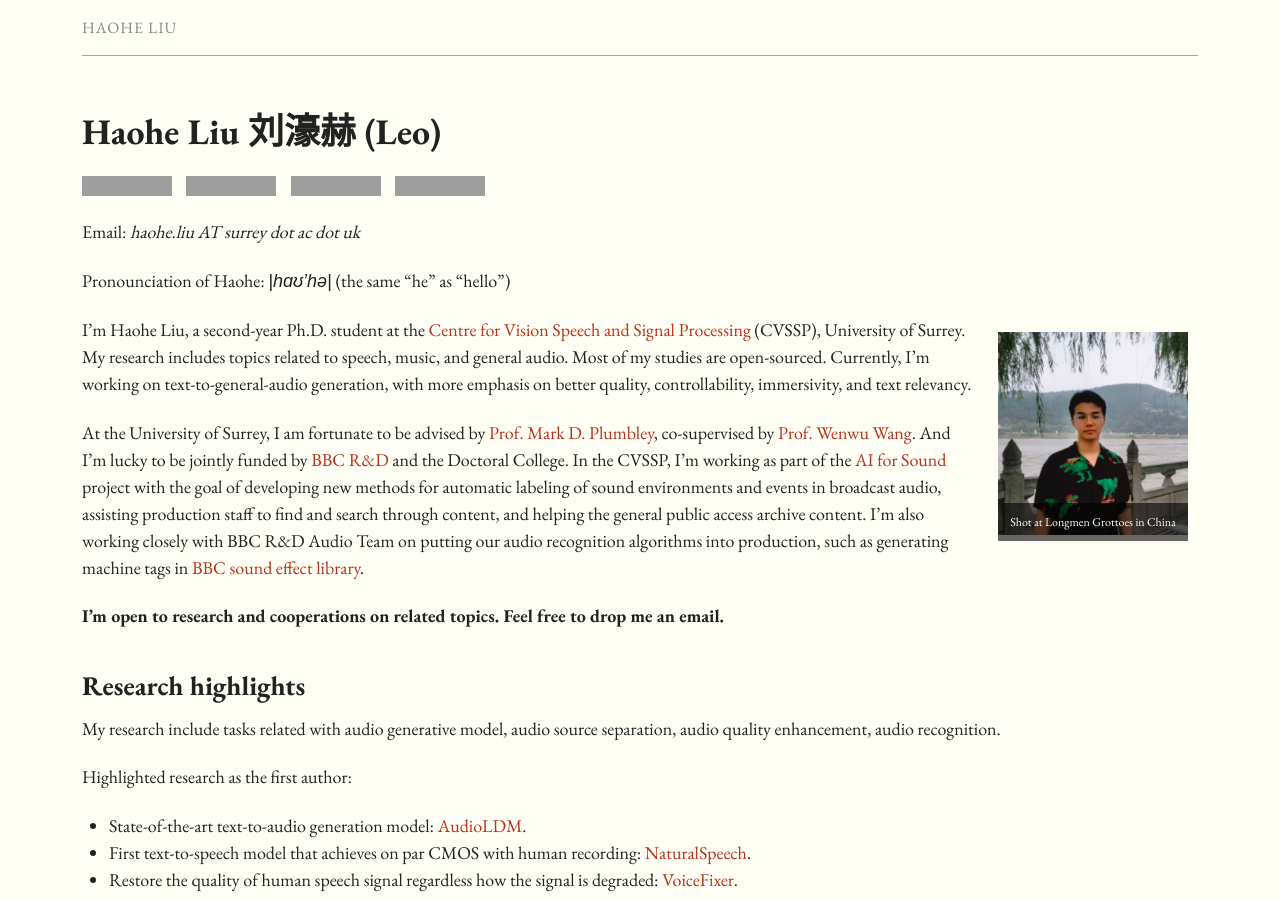
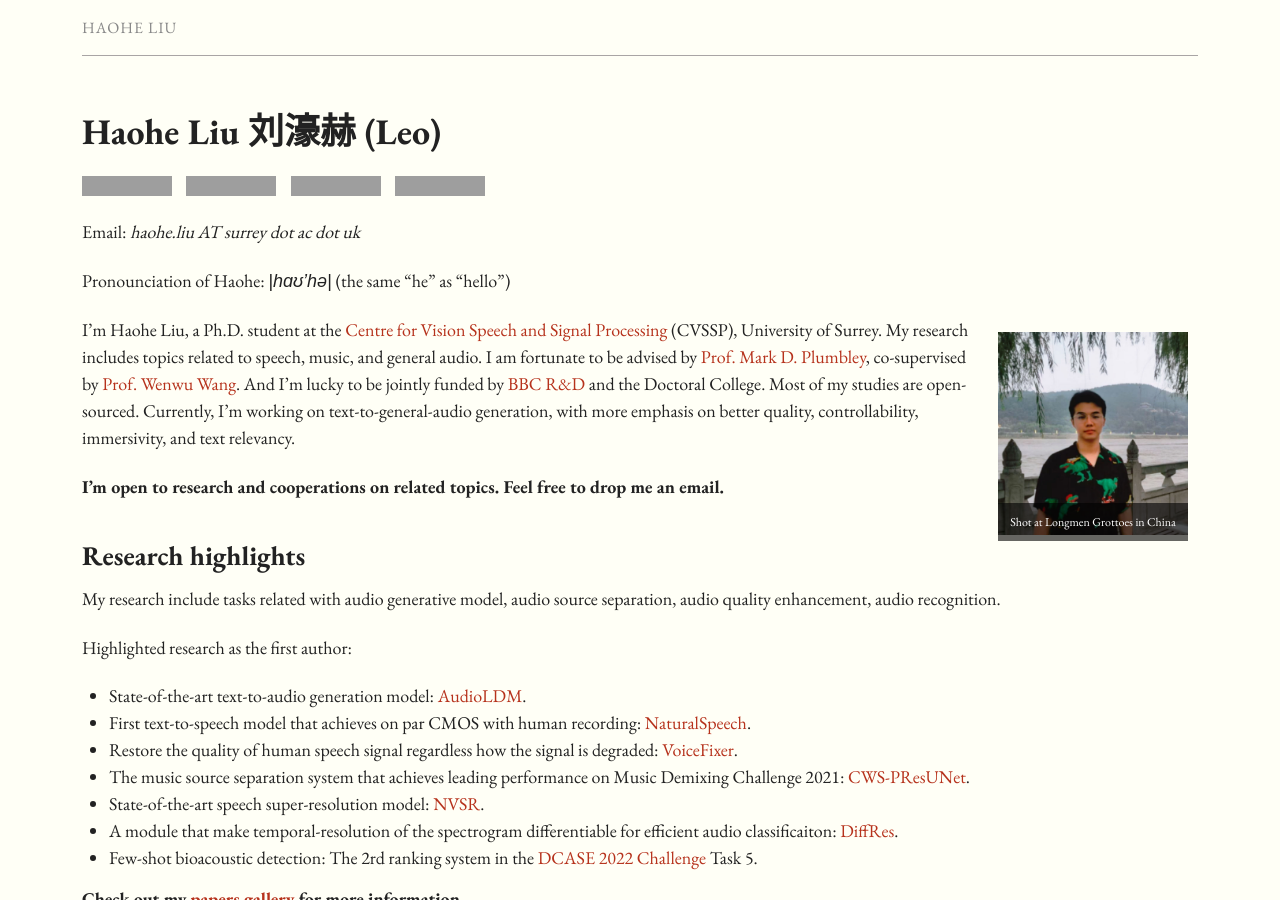
Before and after one commit to haoheliu/haoheliu.github.io, a Jekyll site: the page built from index.md, in a window 1280 px wide and 900 px high. Built offline with Jekyll 4.4.1, drawn with Linux system fonts in a browser that asks for light colours; comment, search, counter and statistics services are not loaded; grey boxes are pictures that could not be loaded.

Commit message:
Update index.md

```diff
--- a/index.md
+++ b/index.md
@@ -518,9 +518,10 @@ Pronounciation of Haohe: <span style="font-family: &quot;Doulos SIL&quot;, sans-
 
 {% include image.html url="images/longmen.jpg" caption="Shot at Longmen Grottoes in China" width="190px" align="right" %}
 
-I’m Haohe Liu, a second-year Ph.D. student at the [Centre for Vision Speech and Signal Processing] (CVSSP), University of Surrey. My research includes topics related to speech, music, and general audio. Most of my studies are open-sourced. Currently, I'm working on text-to-general-audio generation, with more emphasis on better quality, controllability, immersivity, and text relevancy.
+I’m Haohe Liu, a Ph.D. student at the [Centre for Vision Speech and Signal Processing] (CVSSP), University of Surrey. My research includes topics related to speech, music, and general audio. I am fortunate to be advised by [Prof. Mark D. Plumbley], co-supervised by [Prof. Wenwu Wang]. And I’m lucky to be jointly funded by [BBC R&D] and the Doctoral College. Most of my studies are open-sourced. Currently, I'm working on text-to-general-audio generation, with more emphasis on better quality, controllability, immersivity, and text relevancy.
 
-At the University of Surrey, I am fortunate to be advised by [Prof. Mark D. Plumbley], co-supervised by [Prof. Wenwu Wang]. And I’m lucky to be jointly funded by [BBC R&D] and the Doctoral College. In the CVSSP, I’m working as part of the [AI for Sound] project with the goal of developing new methods for automatic labeling of sound environments and events in broadcast audio, assisting production staff to find and search through content, and helping the general public access archive content. I’m also working closely with BBC R&D Audio Team on putting our audio recognition algorithms into production, such as generating machine tags in [BBC sound effect library].
+<!-- In the CVSSP, I’m working as part of the [AI for Sound] project with the goal of developing new methods for automatic labeling of sound environments and events in broadcast audio, assisting production staff to find and search through content, and helping the general public access archive content.  -->
+<!-- I’m also working closely with BBC R&D Audio Team on putting our audio recognition algorithms into production, such as generating machine tags in [BBC sound effect library]. -->
 
 **I'm open to research and cooperations on related topics. Feel free to drop me an email.**
 
```
